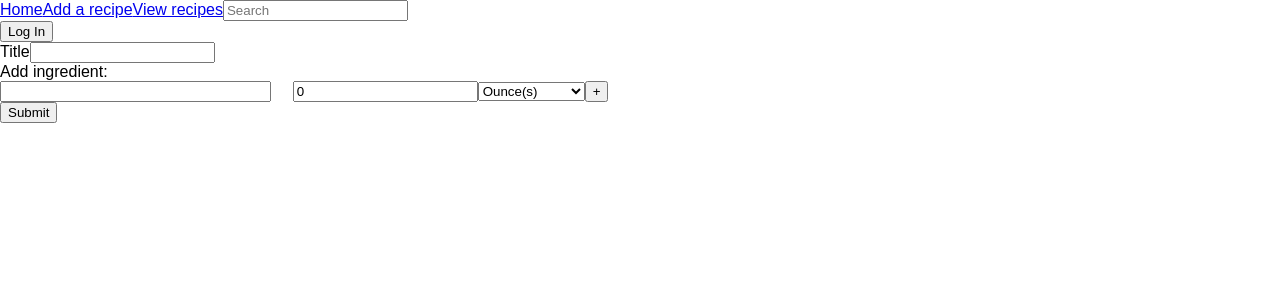
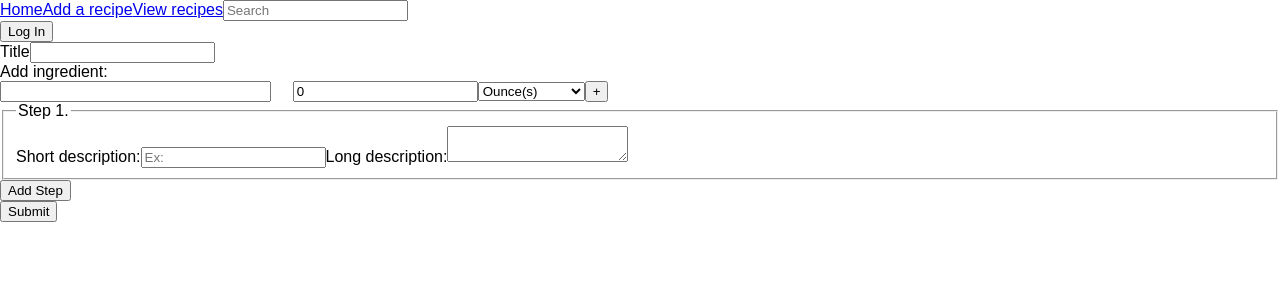
Before and after one commit to DylanCStack/meal-prepping, a React (Create React App) app in the folder client/: page /recipes/new in a window 1280 px wide. Shown: the top 300 px of the page. Built offline with nearby package versions, Linux system fonts and the light colour scheme.

Commit message:
update new recipe form to include adding steps

```diff
--- a/client/src/components/forms/HOCForm.jsx
+++ b/client/src/components/forms/HOCForm.jsx
@@ -9,12 +9,11 @@ export default function HOCForm(WrappedForm) {
 
     handleChange(value, property, index) {
       let newState = this.state;
-      if(index) {
+      if(index != undefined) {
         newState[property][index] = value;
       } else {
         newState[property] = value;
       }
-      newState[property] = value;
       this.setState(newState);
     }
 
--- a/client/src/components/forms/RecipeForm.jsx
+++ b/client/src/components/forms/RecipeForm.jsx
@@ -9,13 +9,18 @@ class RecipeForm extends React.Component {
     super(props);
     this.state = {
       name: '',
-      steps: [],
+      steps: [{
+        short: '',
+        long: ''
+      }],
       ingredients: [],
     }
 
     this.handleChange = this.props.handleChange.bind(this);
     this.handleSubmit = this.handleSubmit.bind(this);
+    this.handleSteps = this.handleSteps.bind(this);
 
+    this.addStep = this.addStep.bind(this);
     this.addIngredient = this.addIngredient.bind(this);
     this.removeIngredient = this.removeIngredient.bind(this);
   }
@@ -34,6 +39,19 @@ class RecipeForm extends React.Component {
     this.setState({
       title: '',
     });
+  }
+
+  handleSteps(text, property, index) {
+    let step = this.state.steps[index];
+
+    step[property] = text;
+    this.handleChange(step, 'steps', index);
+  }
+
+  addStep() {
+    let newState = this.state;
+    newState.steps.push({short: '', long:''});
+    this.setState(newState);
   }
 
   addIngredient(newIngredient) {
@@ -60,6 +78,25 @@ class RecipeForm extends React.Component {
         <label> Title
         <TextInput value={this.state.name} handleChange={this.handleChange} property='name'/></label>
         <IngredientInput property='ingredients' ingredients={this.state.ingredients} addIngredient={this.addIngredient} removeIngredient={this.removeIngredient}/>
+        <div className="recipeFormSteps">
+          {
+            this.state.steps.map((recipe, i) => {
+              // establish input name values
+              let shortName = `short-${i}`;
+              let longName = `long-${i}`;
+              return (
+                <fieldset className="recipeFormStep" key={i}>
+                  <legend>{`Step ${i+1}.`}</legend>
+                  <label htmlFor={shortName}>Short description:</label>
+                  <TextInput property="short" placeholder="Ex:" name={shortName} index={i} value={recipe.short} handleChange={this.handleSteps}/>
+                  <label htmlFor={longName}>Long description:</label>
+                  <textarea onChange={(e) => this.handleSteps(e.target.value, 'long', i)} name={longName}></textarea>
+                </fieldset>
+              );
+            })
+          }
+          <input type="button" value="Add Step" onClick={this.addStep}/>
+        </div>
         <input type='submit' value='Submit' disabled={this.state.title===''? true : false}/>
       </form>
     );
--- a/client/src/components/forms/inputs/TextInput.jsx
+++ b/client/src/components/forms/inputs/TextInput.jsx
@@ -2,6 +2,6 @@ import React from 'react';
 
 export default function TextInput(props) {
   return (
-    <input type='text' {...props.events} value={props.value} onChange={ e => props.handleChange(e.target.value, props.property, props.index)}/>
+    <input type='text' {...props.events} {...props} value={props.value} onChange={ e => props.handleChange(e.target.value, props.property, props.index)}/>
   )
 }
```
